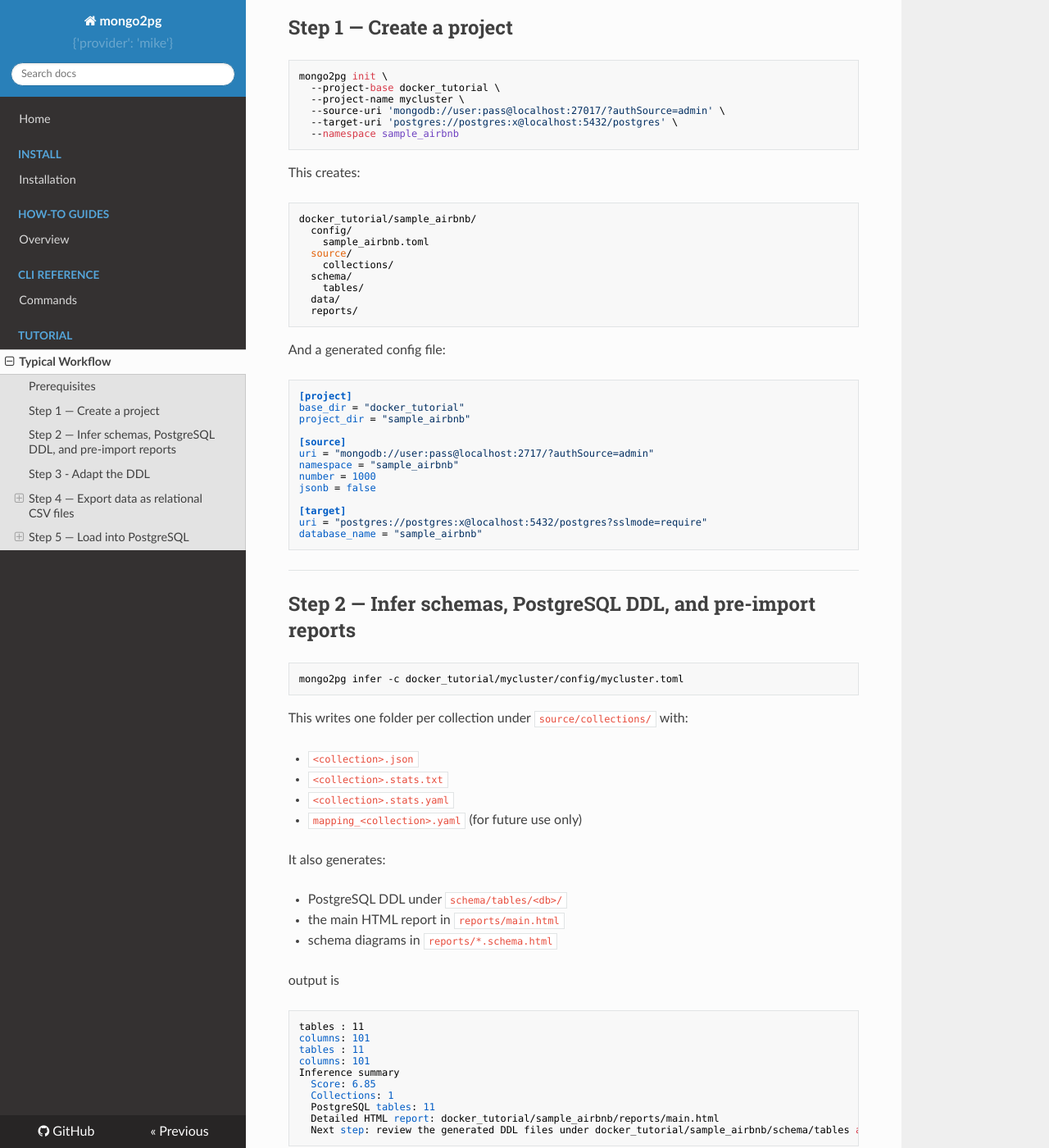
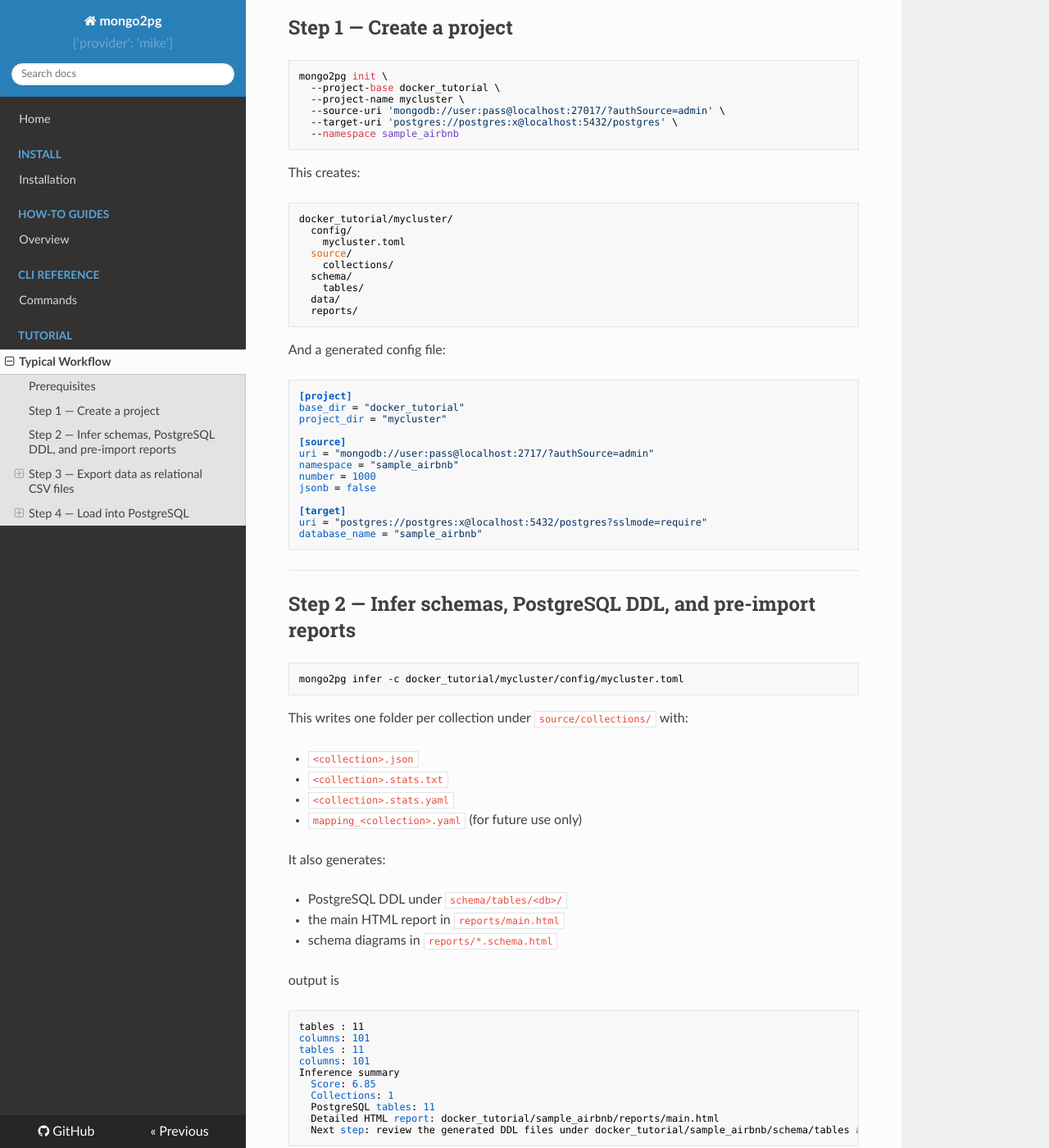
Before and after one commit to pmpetit/mongo2pg, an MkDocs documentation site: the page built from docs/tutorial/README.md, in a window 1280 px wide and 1400 px high, scrolled down 655 px. Shown: the whole window at 82% size. Built offline with MkDocs 1.6.1, drawn with Linux system fonts in a browser that asks for light colours; nearby versions of some CDN libraries; some of the changed text lies outside the part shown.

Commit message:
doc: fix typo

````diff
--- a/docs/tutorial/README.md
+++ b/docs/tutorial/README.md
@@ -37,9 +37,9 @@
 This creates:
 
 ```text
-docker_tutorial/sample_airbnb/
+docker_tutorial/mycluster/
   config/
-    sample_airbnb.toml
+    mycluster.toml
   source/
     collections/
   schema/
@@ -53,7 +53,7 @@
 ```toml
 [project]
 base_dir = "docker_tutorial"
-project_dir = "sample_airbnb"
+project_dir = "mycluster"
 
 [source]
 uri = "mongodb://user:pass@localhost:2717/?authSource=admin"
@@ -104,13 +104,11 @@
 
 ---
 
-## Step 3 - Adapt the DDL
-
 Maybe the table name, schema name or database options do not reflect your needs. You can modify those SQL files. They will be used during the next steps, generating export files.
 
 For example, some table name can be over 64c, they should be renamed.
 
-## Step 4 — Export data as relational CSV files
+## Step 3 — Export data as relational CSV files
 
 ```bash
 mongo2pg export -c docker_tutorial/mycluster/config/mycluster.toml
@@ -148,7 +146,7 @@
 
 ---
 
-## Step 5 — Load into PostgreSQL
+## Step 4 — Load into PostgreSQL
 
 Run:
 
````
